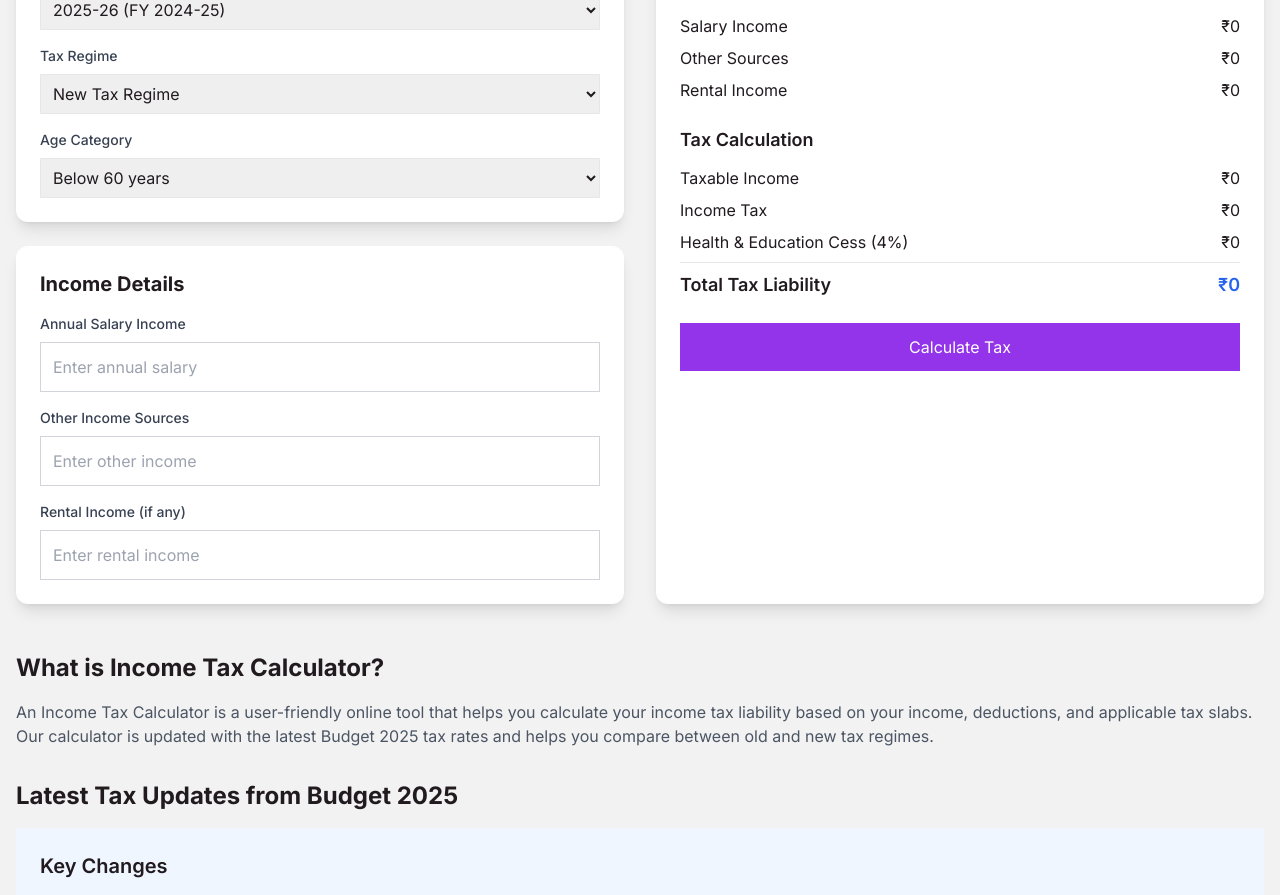
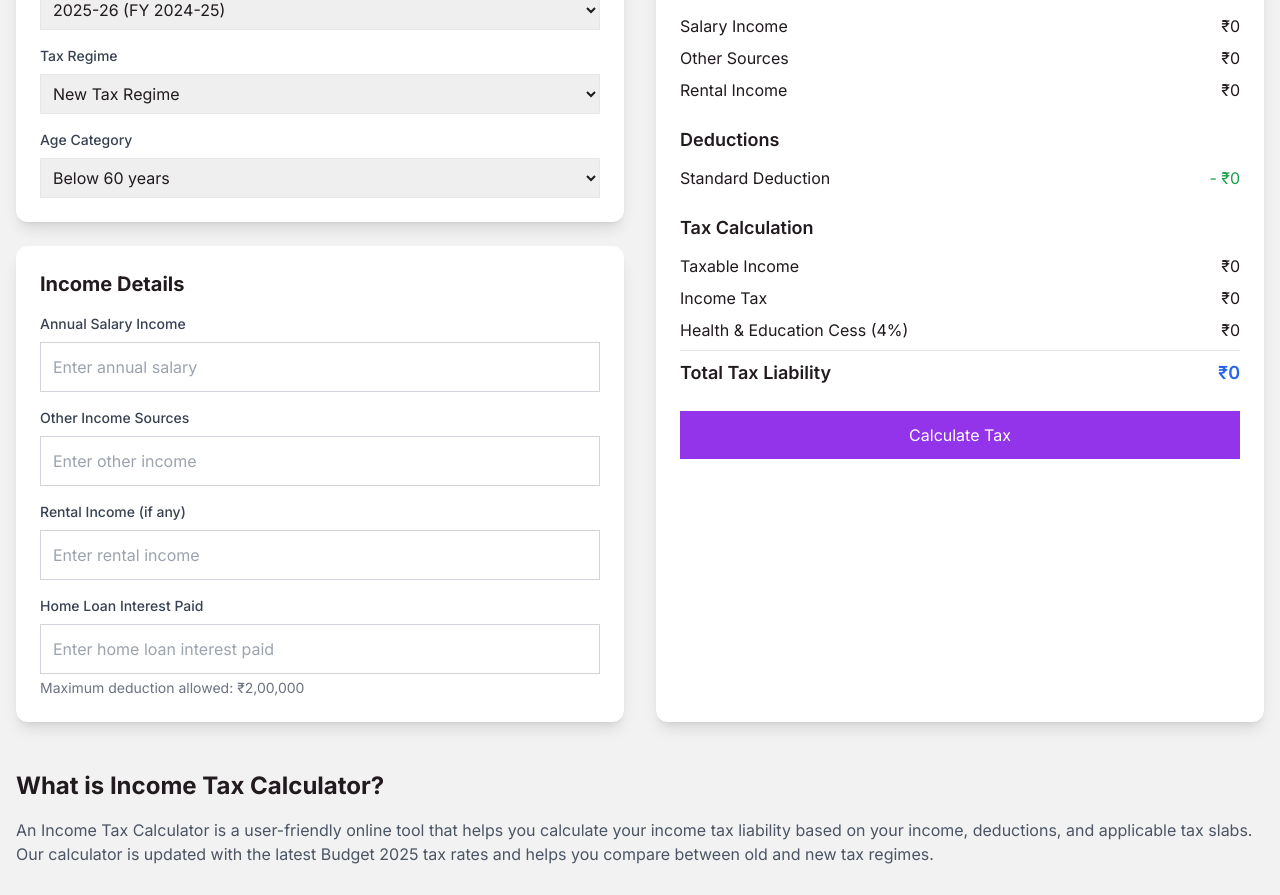
Before and after one commit to nimishaaaaaa1/finzo-fe, a Next.js app: page /calculator/income-tax in a window 1280 px wide. Shown: the part 334-1229 px from the top of the page. Built offline with nearby package versions, Linux system fonts and the light colour scheme.

Commit message:
new final changes

```diff
--- a/app/components/calculators/IncomeTaxCalculator.tsx
+++ b/app/components/calculators/IncomeTaxCalculator.tsx
@@ -7,6 +7,7 @@ interface IncomeDetails {
   salaryIncome: string;
   otherIncome: string;
   rentalIncome: string;
+  homeLoanInterest: string;
 }
 
 const IncomeTaxCalculator = () => {
@@ -19,7 +20,8 @@ const IncomeTaxCalculator = () => {
   const [incomeDetails, setIncomeDetails] = useState<IncomeDetails>({
     salaryIncome: '',
     otherIncome: '',
-    rentalIncome: ''
+    rentalIncome: '',
+    homeLoanInterest: ''
   });
 
   // Tax Calculation State
@@ -215,22 +217,26 @@ const IncomeTaxCalculator = () => {
                 />
               </div>
 
-              {taxRegime === 'old' && (
               <div>
-                  <label className="block text-sm font-medium text-gray-700 mb-2">
-                    Home Loan Interest
+                <label htmlFor="homeLoanInterest" className="block text-gray-700 text-sm font-medium mb-2">
+                  Home Loan Interest Paid
                 </label>
                 <input
+                  id="homeLoanInterest"
                   type="number"
+                  inputMode="numeric"
+                  placeholder="Enter home loan interest paid"
                   value={incomeDetails.homeLoanInterest}
-                    onChange={(e) => setIncomeDetails({
-                      ...incomeDetails,
+                  onChange={(e) => setIncomeDetails(prev => ({
+                    ...prev,
                     homeLoanInterest: e.target.value
-                    })}
-                    className="w-full p-2 border rounded-lg"
+                  }))}
+                  className="w-full p-3 border border-gray-300 rounded-lg focus:ring-2 focus:ring-blue-500 focus:border-blue-500"
                 />
+                <p className="mt-1 text-sm text-gray-500">
+                  Maximum deduction allowed: ₹2,00,000
+                </p>
               </div>
-              )}
             </div>
           </div>
         </div>
@@ -256,6 +262,27 @@ const IncomeTaxCalculator = () => {
                   <span>Rental Income</span>
                   <span>₹{Number(incomeDetails.rentalIncome || 0).toLocaleString('en-IN')}</span>
                 </div>
+              </div>
+            </div>
+
+            {/* Deductions Section */}
+            <div className="mb-6">
+              <h3 className="text-lg font-semibold mb-3">Deductions</h3>
+              <div className="space-y-2">
+                <div className="flex justify-between">
+                  <span>Standard Deduction</span>
+                  <span className="text-green-600">
+                    - ₹{(Number(incomeDetails.salaryIncome) > 0 ? 50000 : 0).toLocaleString('en-IN')}
+                  </span>
+                </div>
+                {Number(incomeDetails.homeLoanInterest) > 0 && (
+                  <div className="flex justify-between">
+                    <span>Home Loan Interest</span>
+                    <span className="text-green-600">
+                      - ₹{Math.min(Number(incomeDetails.homeLoanInterest), 200000).toLocaleString('en-IN')}
+                    </span>
+                  </div>
+                )}
               </div>
             </div>
 
```
Also changed, not shown: src/components/calculators/IncomeTaxCalculator.tsx (+9 -9 lines). Lines whose indentation alone changed are shown as unchanged.
